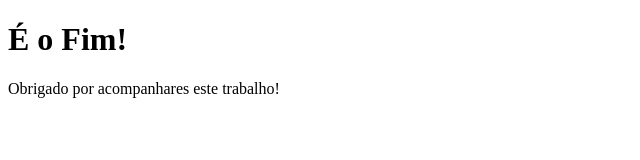
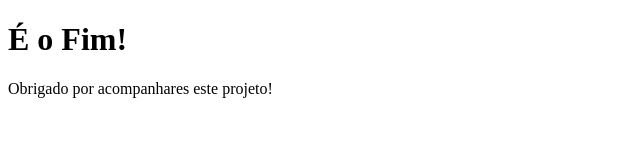
Before and after one commit to maxrrz/upgraded-octo-spork, a plain HTML site: page index.html in a window 1280 px wide. Shown: the full height of the page, 0-640 px from the left. Drawn offline with Linux system fonts and the light colour scheme.

Commit message:
Update index.html

```diff
--- a/index.html
+++ b/index.html
@@ -2,6 +2,6 @@
 <html>
   <body>
     <h1>É o Fim!</h1>
-    <p>Obrigado por acompanhares este trabalho!</p>
+    <p>Obrigado por acompanhares este projeto!</p>
   </body>
 </html>
```
